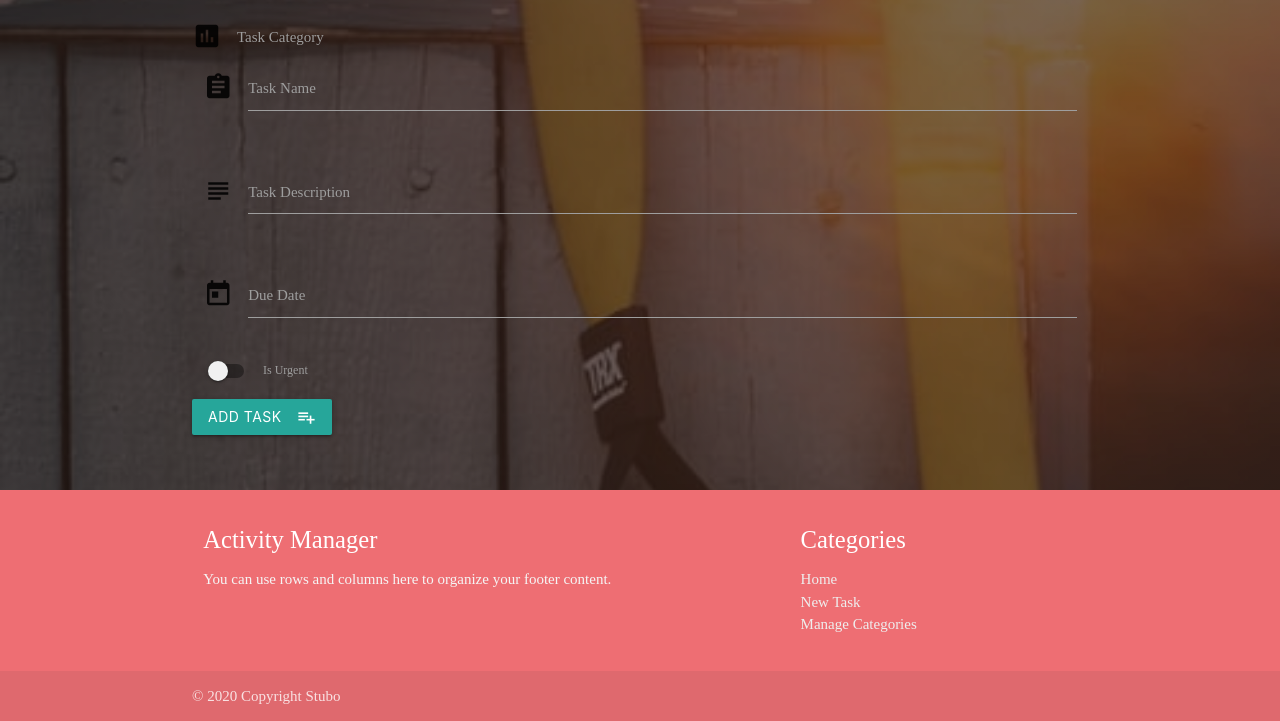
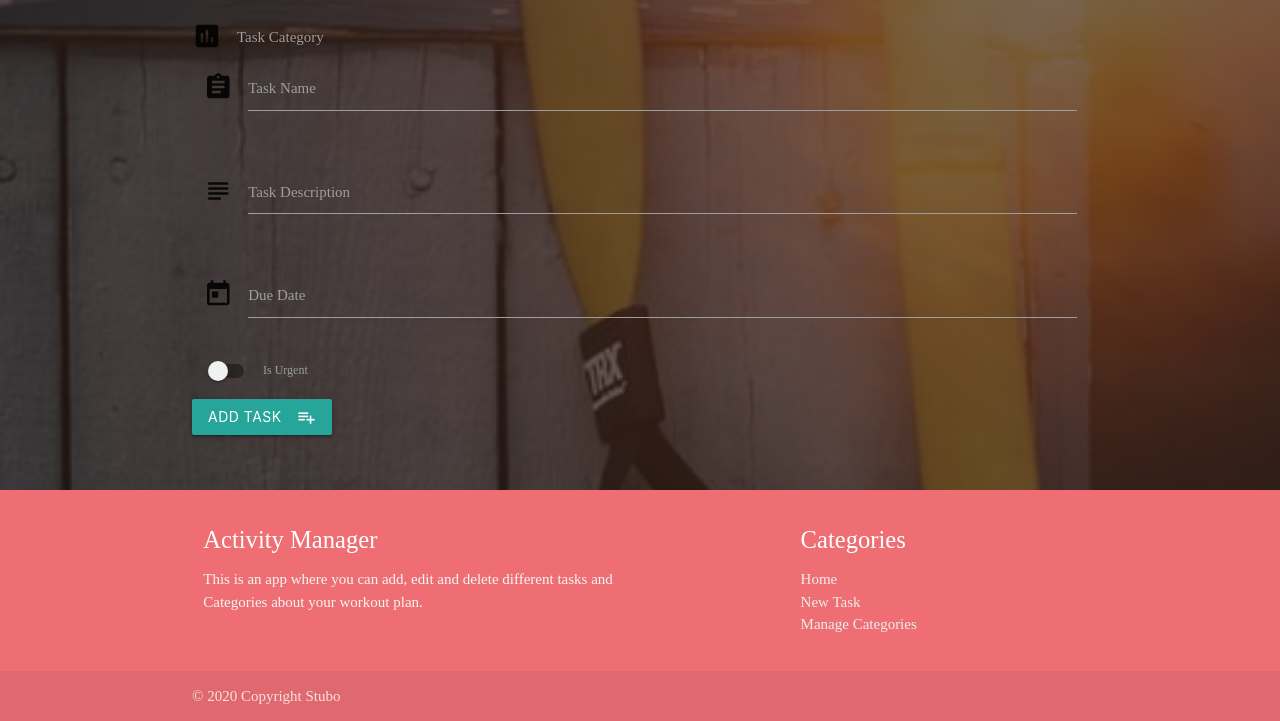
Before and after one commit to Code-Institute-Submissions/milestone_project_3-2, a Flask app: page /add_task in a window 1280 px wide. Shown: the part 160-881 px from the top of the page. Run offline with Flask 2, Linux system fonts and the light colour scheme; data that the repository does not hold is empty; some libraries are stand-ins or nearby versions; some web fonts are replaced.

Commit message:
added info to the footer and Readme file

```diff
--- a/templates/base.html
+++ b/templates/base.html
@@ -35,7 +35,7 @@
             <div class="row">
               <div class="col l6 s12">
                 <h5 class="white-text">Activity Manager</h5>
-                <p class="grey-text text-lighten-4">You can use rows and columns here to organize your footer content.</p>
+                <p class="grey-text text-lighten-4">This is an app where you can add, edit and delete different tasks and Categories about your workout plan.</p>
               </div>
               <div class="col l4 offset-l2 s12">
                 <h5 class="white-text">Categories</h5>
```
Also changed, not shown: README.md.
